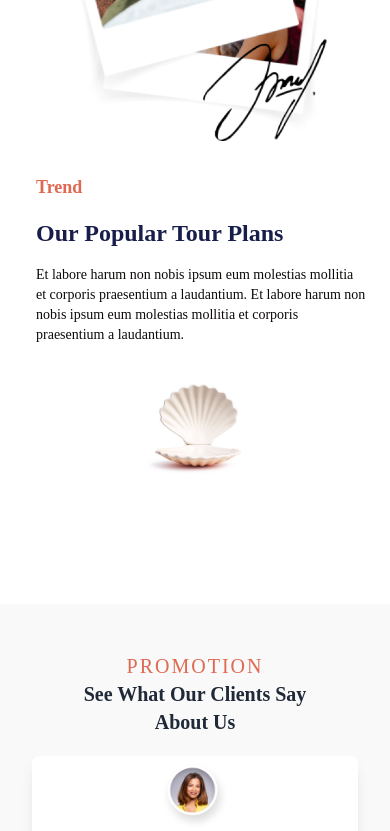
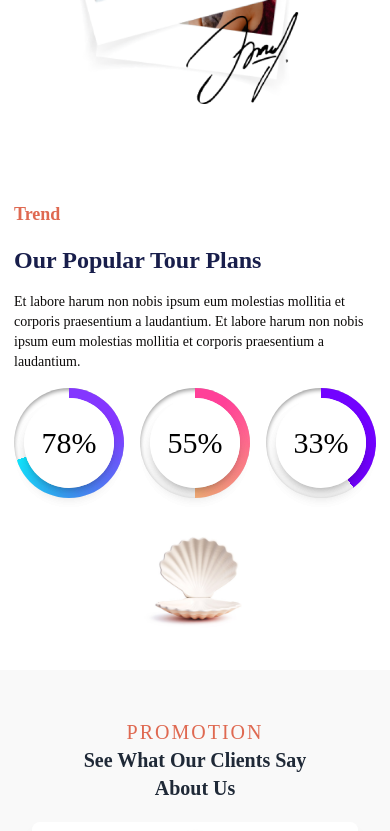
Before and after one commit to MarwaAshraf1812/Travel-tour-app, a React (Vite) app in the folder client/: page /about in a window 390 px wide. Shown: the part 1840-2671 px from the top of the page. Built offline with nearby package versions, Linux system fonts and the light colour scheme; a web font is replaced by a local one.

Commit message:
feat: implement promo section with charts

```diff
--- a/client/src/components/aboutSections/Trend/Components/Chart.jsx
+++ b/client/src/components/aboutSections/Trend/Components/Chart.jsx
@@ -1,7 +1,24 @@
-export default function Chart() {
+import PropTypes from 'prop-types';
+
+export default function Chart({ gradient, percentage }) {
   return (
-    <div>
+    <div className="w-full flex justify-center items-center">
+      <div className='flex justify-center items-center w-[110px] h-[110px]  rounded-full shadow-inner-custom'>
+      <div className={`flex justify-center items-center w-[110px] h-[110px] ${gradient} rounded-full `}>
+        <div className="flex justify-center items-center w-[90px] h-[90px] bg-white rounded-full shadow-lg ">
+          <div className='flex justify-center items-center w-[90px] h-[90px] bg-white rounded-full shadow-lg '><p className="text-black text-3xl">{percentage}%</p></div>
+        </div>
+      </div>
+    </div>
+    </div>
+  );
+}
 
-    </div>
-  )
-}
+Chart.propTypes = {
+  gradient: PropTypes.oneOf([
+    'bg-conic-gradient-1',
+    'bg-conic-gradient-2',
+    'bg-conic-gradient-3',
+  ]).isRequired,
+  percentage: PropTypes.number.isRequired,
+};
--- a/client/src/components/aboutSections/Trend/Trend.jsx
+++ b/client/src/components/aboutSections/Trend/Trend.jsx
@@ -1,37 +1,48 @@
 import TrendImage from '../../../assets/about-us-img-2.png'
 import Berll from '../../../assets/BerllImage.png'
+import Chart from './Components/Chart'
 
 function Trend() {
   return (
     <div className="w-full py-10 px-6 min-h-[900px] sm:min-h-[500px] bg-white">
       <div className="w-full mx-auto max-w-6xl grid grid-cols-1 sm:grid-cols-3 gap-8 relative">
 
-        {/* First Column: Image */}
-        <div className="h-full relative">
-          <img src={TrendImage} alt="trend" className="w-full sm:w-full h-full object-contain" />
+        <div className="h-full relative me-8">
+          <img
+            src={TrendImage}
+            alt="trend"
+            className="w-full sm:w-full h-full object-contain"
+          />
         </div>
 
-        {/* Second Column: Text - Centered Vertically */}
-        <div className="ms-3 sm:ms-0 flex flex-col justify-center">
-          <div className="space-y-4 max-w-[547px]">
+        <div className="flex flex-col justify-center items-center space-y-4">
+          <div className="space-y-4 max-w-[547px] text-left mt-16">
             <h6 className="text-orange font-bold text-lg sm:text-xl">Trend</h6>
-            <p className="text-dark_blue text-2xl sm:text-3xl font-bold">
-              Our Popular Tour Plans
+            <p className="text-dark_blue text-2xl sm:text-3xl font-bold">Our Popular Tour Plans</p>
+            <p className="text-sm sm:text-base">
+              Et labore harum non nobis ipsum eum molestias mollitia et corporis praesentium a
+              laudantium. Et labore harum non nobis ipsum eum molestias mollitia et corporis
+              praesentium a laudantium.
             </p>
-            <p className="text-sm sm:text-base">
-              Et labore harum non nobis ipsum eum molestias mollitia et corporis praesentium a laudantium. Et labore harum non nobis ipsum eum molestias mollitia et corporis praesentium a laudantium.
-            </p>
+
+            <div className="flex justify-center items-center gap-4">
+              <Chart gradient="bg-conic-gradient-1" percentage={78} />
+              <Chart gradient="bg-conic-gradient-2" percentage={55} />
+              <Chart gradient="bg-conic-gradient-3" percentage={33} />
+            </div>
           </div>
         </div>
 
-        {/* Third Column: Decorative Image */}
         <div className="flex justify-center sm:justify-end items-end sm:items-start lg:items-start">
-          <img src={Berll} alt="Decorative element" className="w-[170px] h-[100px] sm:h-[170px] object-contain" />
+          <img
+            src={Berll}
+            alt="Decorative element"
+            className="w-[170px] h-[100px] sm:h-[170px] object-contain"
+          />
         </div>
-
       </div>
     </div>
   )
 }
 
-export default Trend
+export default Trend;
--- a/client/src/index.css
+++ b/client/src/index.css
@@ -58,7 +58,7 @@
     --chart-5: 340 75% 55%;
   }
 }
-/* * {
+/* {
   border: 1px solid red
 } */
 body {
--- a/client/tailwind.config.js
+++ b/client/tailwind.config.js
@@ -4,6 +4,14 @@ export default {
   content: ['./index.html', './src/**/*.{js,ts,jsx,tsx}'],
   theme: {
     extend: {
+      backgroundImage: {
+        'conic-gradient-1': 'conic-gradient(#8437FF 20%, #10E7FF 70%, transparent 30%)',
+        'conic-gradient-2': 'conic-gradient( #FF4098 10%, #FFB47D 50%, transparent 20%)',
+        'conic-gradient-3': 'conic-gradient(#7202FF 40%,  transparent 30%)',
+      },
+      boxShadow: {
+        'inner-custom': 'inset 0px 2px 4px rgba(0, 0, 0, 0.4)',
+      },
       borderRadius: {
         lg: 'var(--radius)',
         md: 'calc(var(--radius) - 2px)',
```
